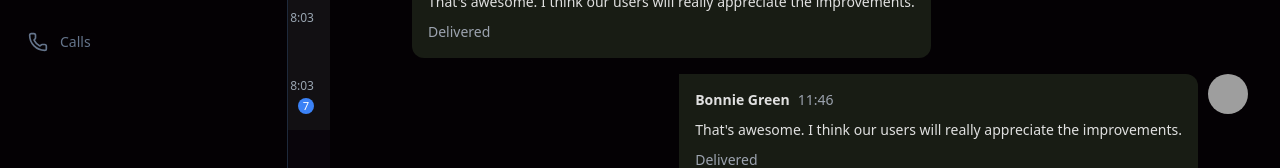
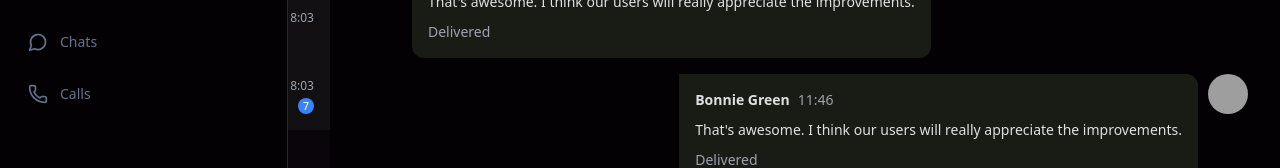
Before and after one commit to s4nkar/emotract-beta-web, a React (Vite) app in the folder user/: page /home/0 in a window 1280 px wide. Shown: the part 222-390 px from the top of the page. Built offline with nearby package versions, Linux system fonts and the light colour scheme; no server answers; sample sign-in values are in the browser's storage; grey boxes are pictures that could not be loaded.

Commit message:
chat button fix

```diff
--- a/user/src/components/aside/Sidebar.tsx
+++ b/user/src/components/aside/Sidebar.tsx
@@ -47,9 +47,14 @@ const Sidebar: FC = () => {
 
   // const [isExpand, setIsExpand] = useState(false);
 
-  const handleSideLink = (link: string) => {
+  const handleSideLink = (link: string, name:string) => {
     handleHoverExpand(false);
-    navigate(link);
+
+    if (window.innerWidth > 640 && name === 'Chats') {
+      navigate('/home/0');
+    } else {
+      navigate(link);
+    }
   }
 
   const handleNavigate = (path: string) => {
@@ -155,11 +160,11 @@ const generateIcon = (icon: IconType) => {
 
     return (
       <li
-        onClick={() => handleSideLink(item.link)}
+        onClick={() => handleSideLink(item.link, item.name)}
         key={index}
         className={cn(
         index === sidebarStructureBottom.length-1 ? "border-stone-200 border-t-2 dark:border-t dark:border-t-[#414141] " : "",
-        item.title === "Chats" && "block md:hidden"
+        // item.title === "Chats" && "block md:hidden"
       )}>
         <a
           role="button"
```
